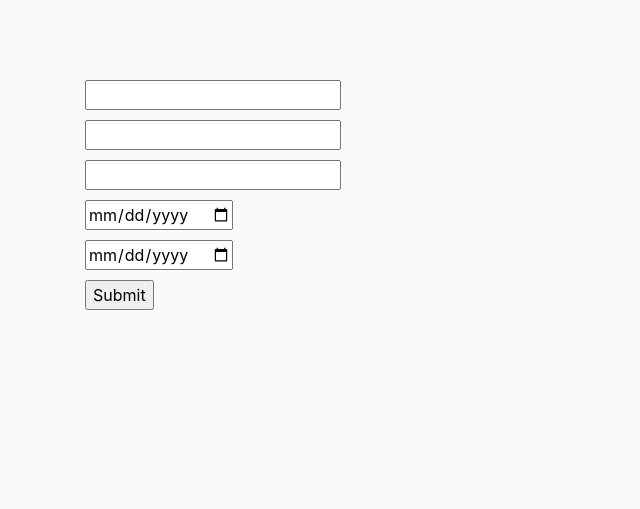
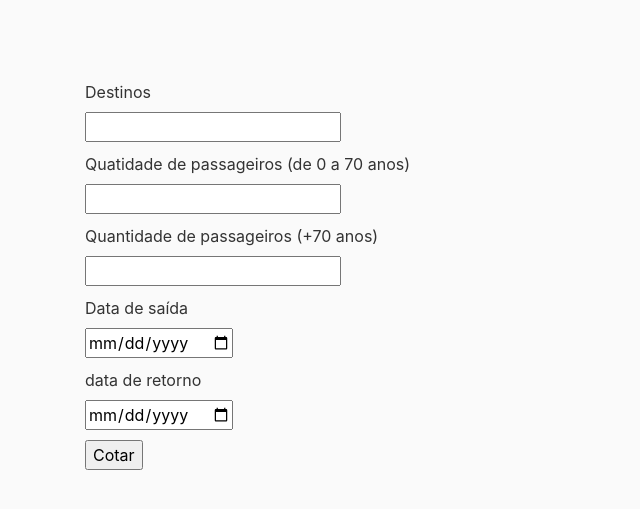
Before and after one commit to rjLelis/hackgr1d, a Django app: page / in a window 1280 px wide. Shown: the top 509 px of the page, without its empty margins (0-640 px from the left). Run offline with Django 3.2, Linux system fonts and the light colour scheme; some libraries are stand-ins or nearby versions.

Commit message:
Add labels to the fields

```diff
--- a/cotacao/templates/cotacao/home.html
+++ b/cotacao/templates/cotacao/home.html
@@ -11,12 +11,22 @@
     {% block content %}
         <form method="POST" >
             {% csrf_token %}
-            <input type="text" name="destinos">
-            <input type="text" name="maisDe70">
-            <input type="text" name="menosDe70">
-            <input type="date" name='dataSaida'>
+            <label for="destinos">Destinos</label>
+            <input type="text" name="destinos" id="destinos">
+
+            <label for="maisDe70">Quatidade de passageiros (de 0 a 70 anos)</label>
+            <input type="text" name="maisDe70" id="maisDe70">
+
+            <label for="manosDe70">Quantidade de passageiros (+70 anos)</label>
+            <input type="text" name="menosDe70" id="menosDe70">
+
+
+            <label for="dataSaida">Data de saída</label>
+            <input type="date" name='dataSaida' id="dataSaida">
+
+            <label for="dataRetorno" id='dataRetorno'>data de retorno</label>
             <input type="date" name='dataRetorno'>
-            <input type="submit">
+            <input type="submit" value="Cotar">
         </form>
 
     {% endblock content %}
```
